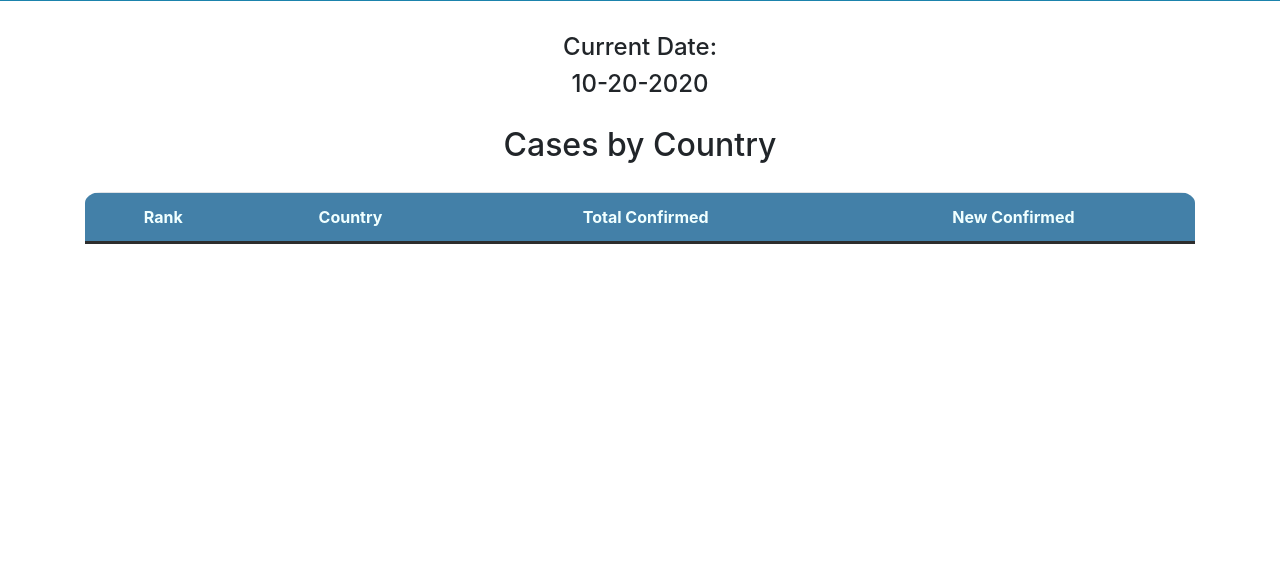
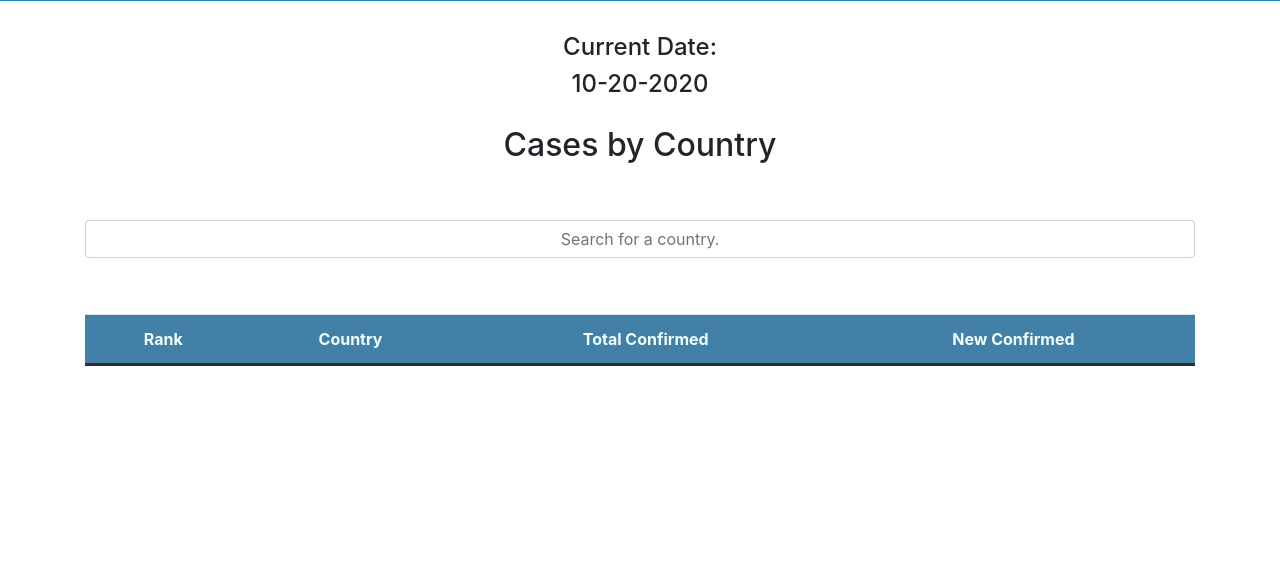
Before and after one commit to D-Bits/COVID-19-Tracker, a Flask app: template covidreports/world/templates/cases.html in a window 1280 px wide. Shown: the part 233-798 px from the top of the page. Run offline with Flask 2, Linux system fonts and the light colour scheme; the template is opened without the code that fills it, so the values that code supplies are empty; some libraries are stand-ins or nearby versions.

Commit message:
Added search boxes for all world data.

```diff
--- a/covidreports/world/templates/cases.html
+++ b/covidreports/world/templates/cases.html
@@ -5,7 +5,12 @@
 <h2>Cases by Country</h2>
 
     <div class="data-table">
-        <table class="table table-striped">
+
+        <!--Search box-->
+        <input type="text" class="form-control" id="WorldCasesInput" onkeyup='findData("WorldCasesTable", "WorldCasesInput", 1);'
+        placeholder="Search for a country.">
+
+        <table id="WorldCasesTable" class="table table-striped">
 
             <thead>
                 <tr>
--- a/covidreports/world/templates/index.html
+++ b/covidreports/world/templates/index.html
@@ -7,14 +7,13 @@
     <div class="data-table">
 
         <!--Search box-->
-        <input type="text" class="form-control" id="WorldInput" onkeyup='findCountry("WorldSummaryTable", "WorldInput");' placeholder="Search for a country.">
+        <input type="text" class="form-control" id="WorldInput" onkeyup='findData("WorldSummaryTable", "WorldInput", 0);' placeholder="Search for a country.">
 
         <table class="table table-striped">
 
             <!--Totals for all fields (except Country)-->
             <thead class="table-header">
                 <tr class="table-header">
-                    <th></th>
                     <th>Total Global New Confirmed Cases</th>
                     <th>Total Global Confirmed Cases</th>
                     <th>Total Global New Deaths</th>
@@ -26,7 +25,6 @@
             <tbody>
                 <tr>
                     <!--Totals for all metrics-->
-                    <td></td>
                     <td>{{total.NewConfirmed}}</td>
                     <td>{{total.TotalConfirmed}}</td>
                     <td>{{total.NewDeaths}}</td>
```
Also changed, not shown: covidreports/world/templates/deaths.html (+6 -1 lines), covidreports/world/templates/percentages.html (+6 -1 lines), covidreports/world/templates/recoveries.html (+7 -2 lines).
